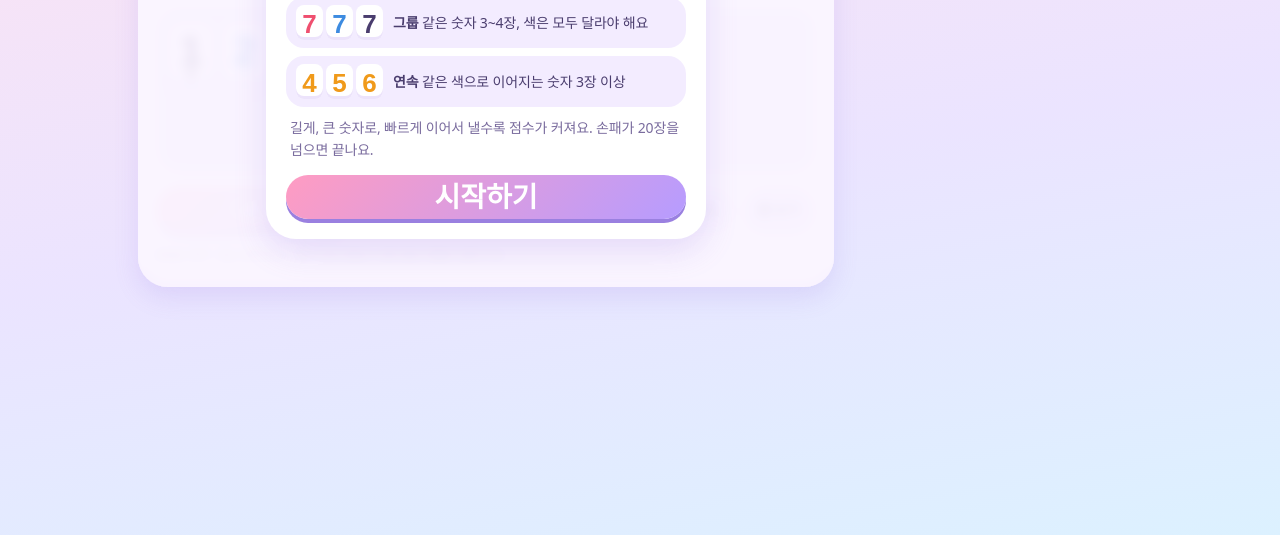
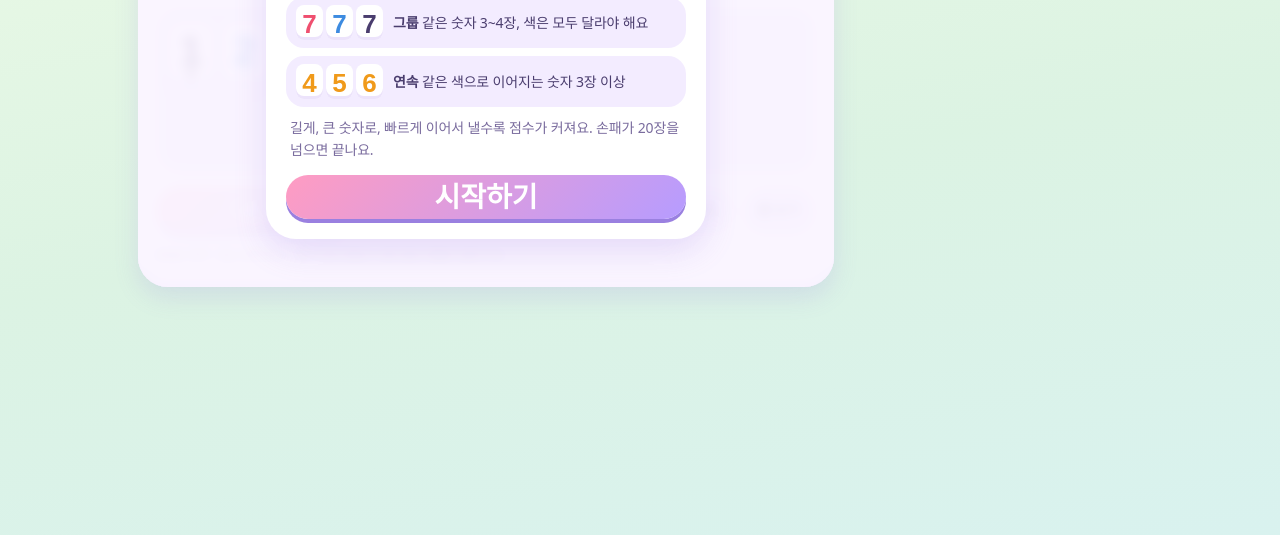
Before and after one commit to gdmentlaw-dev/minigames, a plain HTML site: page games/number-combo/index.html in a window 1280 px wide. Shown: the part 265-800 px from the top of the page. Drawn offline with nearby package versions, Linux system fonts and the light colour scheme; no server answers; a web font is replaced by a local one.

Commit message:
넘버 콤보: 밝은 모드 배경을 그린 파스텔톤으로 변경
Co-Authored-By: Claude Opus 5.5 <noreply@anthropic.com>

```diff
--- a/games/number-combo/index.html
+++ b/games/number-combo/index.html
@@ -22,8 +22,8 @@
   /* 넘버 콤보 — 밝은 모드: 메인페이지와 같은 파스텔 젤리 / 어두운 모드: 남색 밤하늘 */
   :root {
     --text: #4a3d6e; --sub: #7a6c9e; --soft: #8f84ad; --violet: #8f6fe0; --pink: #ff7ab0; --lilac: #b69cff;
-    --bg-base: #ebe4ff; --bg-grad: linear-gradient(170deg, #ffe3f0 0%, #ebe4ff 55%, #dcf1ff 100%);
-    --bar: rgba(250, 238, 250, .82); --chip: rgba(255, 255, 255, .85); --chip-hover: #fff;
+    --bg-base: #dcf3e3; --bg-grad: linear-gradient(170deg, #eefbe6 0%, #dcf3e3 55%, #d9f2ef 100%);
+    --bar: rgba(238, 250, 240, .82); --chip: rgba(255, 255, 255, .85); --chip-hover: #fff;
     --card: #fff; --card-edge: #ece3fb; --card-shadow: rgba(143, 111, 224, .16); --shadow: rgba(143, 111, 224, .2);
     --well: #f3ecff; --well-2: #e6dcfb; --overlay: rgba(250, 244, 255, .9); --board: rgba(255, 255, 255, .55);
     --btn-hover: #faf7ff; --rank-num: #b3a5d6;
```
